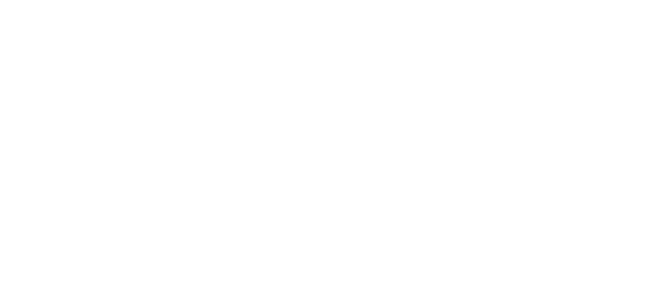
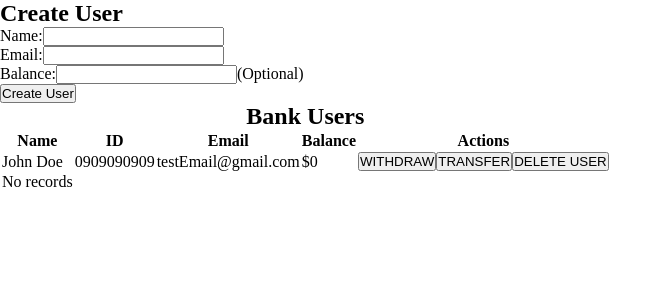
Before and after one commit to vincent-larisma/Banking-App, a React (Create React App) app in the folder banking-app/: page / in a window 1280 px wide. Shown: the top 300 px of the page, without its empty margins (0-672 px from the left). Built offline with nearby package versions, Linux system fonts and the light colour scheme.

Commit message:
Update Draft UserDisplay
Current bugs to fix:
-Create user even without name or email
-Can Create email without "@"
Continue
-Separate User into different components
-Add Style

```diff
--- a/banking-app/src/App.js
+++ b/banking-app/src/App.js
@@ -1,12 +1,12 @@
 import React from 'react'
 
 //Component
-import userDisplay from './Components/userDisplay'
+import UserDisplay from './Components/UserDisplay'
 
 function App() {
   return (
     <>
-      <userDisplay />
+      <UserDisplay />
     </>
   )
 }
--- a/banking-app/src/Components/userDisplay.jsx
+++ b/banking-app/src/Components/userDisplay.jsx
@@ -1,7 +1,107 @@
-import React from 'react'
+import React, { useState } from 'react'
 
-export default function userDisplay() {
-  return <>
+export default function UserDisplay() {
+  const [user, setUser] = useState({
+    userEmail: '',
+    userName: '',
+    userBalance: 0,
+    userList: [],
+  })
 
-  </>
+  const { userList, userEmail, userBalance, userName } = user
+
+  const handleChangeName = (e) => {
+    const { value, name } = e.target
+    setUser({ ...user, [name]: value })
+  }
+  const handleChangeEmail = (e) => {
+    const { value, name } = e.target
+    setUser({ ...user, [name]: value })
+  }
+  const handleChangeBalance = (e) => {
+    const { value, name } = e.target
+    setUser({ ...user, [name]: value })
+  }
+  const handleClickCreateUser = (e) => {
+    let list = userList
+    const listedUsers = { Name: '', Email: '', Balance: 0, ID: Date.now() }
+    listedUsers.Name = userName
+    listedUsers.Email = userEmail
+    listedUsers.Balance = userBalance
+    list.push(listedUsers)
+    setUser({ ...user, userList: list })
+  }
+  return (
+    <>
+      <div>
+        <h2>Create User</h2>
+        <form>
+          <div>
+            <span>Name:</span>
+            <input type='text' name='userName' onChange={handleChangeName} required />
+          </div>
+          <div>
+            <span>Email:</span>
+            <input type='email' name='userEmail' required onChange={handleChangeEmail} />
+          </div>
+
+          <div>
+            <span>Balance:</span>
+            <input type='number' name='userBalance' onChange={handleChangeBalance} />
+            <span>(Optional)</span>
+          </div>
+          <button type='submit' onClick={handleClickCreateUser}>
+            Create User
+          </button>
+        </form>
+      </div>
+
+      <table>
+        <caption>
+          <h2>Bank Users</h2>
+        </caption>
+        <thead>
+          <tr>
+            <th>Name</th>
+            <th>ID</th>
+            <th>Email</th>
+            <th>Balance</th>
+            <th>Actions</th>
+          </tr>
+        </thead>
+        <tbody>
+          <tr>
+            <td>John Doe</td>
+            <td>0909090909</td>
+            <td>testEmail@gmail.com</td>
+            <td>$0</td>
+            <td>
+              <button>WITHDRAW</button>
+              <button>TRANSFER</button>
+              <button>DELETE USER</button>
+            </td>
+          </tr>
+          {userList.length ? (
+            userList.map(({ Name, Email, Balance, ID }, index) => {
+              return (
+                <tr>
+                  <td>{Name}</td>
+                  <td>{ID}</td>
+                  <td>{Email}</td>
+                  <td>${Balance}</td>
+                  <td>
+                    <button>WITHDRAW</button>
+                    <button>TRANSFER</button>
+                    <button>DELETE USER</button>
+                  </td>
+                </tr>
+              )
+            })
+          ) : (
+            <span>No records</span>
+          )}
+        </tbody>
+      </table>
+    </>
+  )
 }
```
